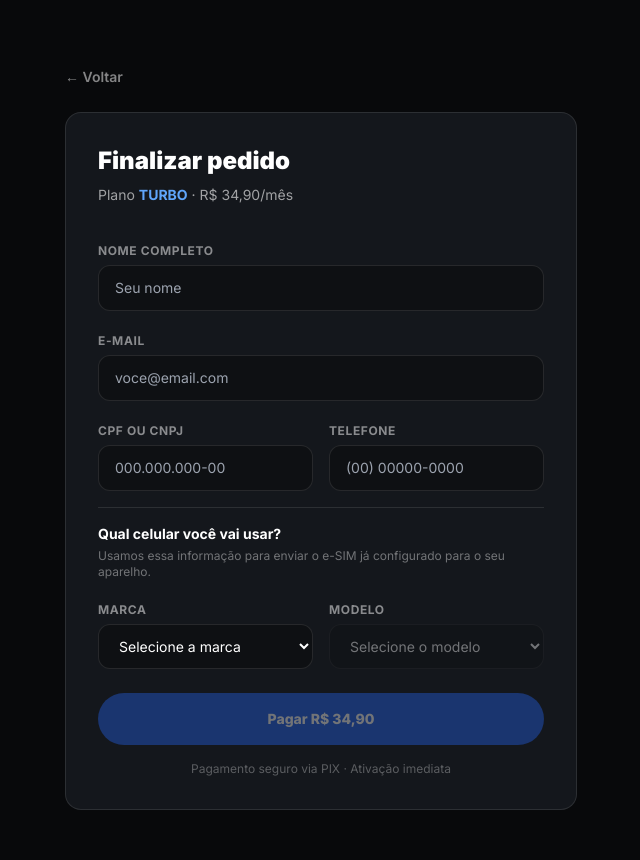
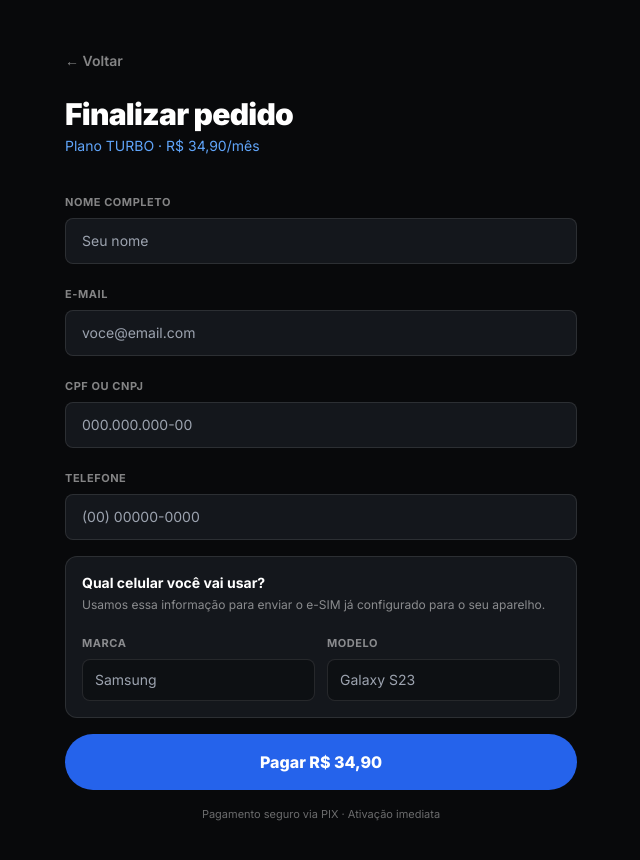
Before and after one commit to andressouzadematos-cloud/starlink-sem-antena, a Next.js app: page /checkout in a window 1280 px wide. Shown: the top 860 px of the page, without its empty margins (319-959 px from the left). Built offline with nearby package versions, Linux system fonts and the light colour scheme.

Commit message:
Update page.tsx

```diff
--- a/app/checkout/page.tsx
+++ b/app/checkout/page.tsx
@@ -1,8 +1,7 @@
 "use client";
 
 import { useState, useEffect, Suspense } from "react";
-import { useSearchParams } from "next/navigation";
-import Link from "next/link";
+import { useRouter, useSearchParams } from "next/navigation";
 
 const PLANOS: Record<string, { nome: string; valor: number }> = {
   start: { nome: "START", valor: 24.9 },
@@ -10,74 +9,24 @@ const PLANOS: Record<string, { nome: string; valor: number }> = {
   ilimitado: { nome: "ILIMITADO", valor: 49.9 },
 };
 
-const MARCAS = [
-  "Apple", "Samsung", "Motorola", "Xiaomi", "realme", "POCO", "Google", "OnePlus",
-  "Honor", "Huawei", "Oppo", "vivo", "Nokia", "Asus", "Sony", "LG",
-  "ZTE", "Infinix", "Tecno", "TCL", "Lenovo", "Meizu", "Nubia", "Nothing",
-  "Blackview", "Ulefone", "Doogee", "Oukitel", "Cubot", "Alcatel", "Positivo", "Multilaser",
-];
+declare global {
+  interface Window {
+    fbq?: (...args: unknown[]) => void;
+  }
+}
 
-const MODELOS: Record<string, string[]> = {
-  Apple: ["iPhone XR", "iPhone XS", "iPhone XS Max", "iPhone 11", "iPhone 11 Pro", "iPhone 12", "iPhone 12 Pro", "iPhone 13", "iPhone 13 Pro", "iPhone 14", "iPhone 14 Pro", "iPhone 15", "iPhone 15 Pro", "iPhone 16", "iPhone SE 2020", "iPhone SE 2022", "iPad Pro", "iPad Air", "iPad mini"],
-  Samsung: ["Galaxy S20", "Galaxy S21", "Galaxy S22", "Galaxy S23", "Galaxy S24", "Galaxy S25", "Galaxy Z Flip 4", "Galaxy Z Flip 5", "Galaxy Z Fold 4", "Galaxy Z Fold 5", "Galaxy Note 20", "Galaxy A54", "Galaxy A55", "Galaxy A35"],
-  Motorola: ["Edge 30", "Edge 40", "Edge 40 Neo", "Edge 50", "Edge 50 Pro", "Edge 50 Ultra", "Razr 40", "Razr 40 Ultra", "Razr 50", "Razr 50 Ultra", "Moto G54 5G", "Moto G84 5G"],
-  Xiaomi: ["Xiaomi 13", "Xiaomi 14", "Xiaomi 14T", "Xiaomi 14T Pro", "Xiaomi 15", "Redmi Note 13 Pro 5G", "Redmi Note 14 Pro 5G", "Redmi 13C"],
-  realme: ["realme 11 Pro", "realme 12 Pro", "realme 12 Pro+", "realme GT 5", "realme GT 6", "realme C67 5G"],
-  POCO: ["POCO X5 Pro", "POCO X6", "POCO X6 Pro", "POCO F5", "POCO F6", "POCO F6 Pro"],
-  Google: ["Pixel 5", "Pixel 6", "Pixel 6 Pro", "Pixel 7", "Pixel 7 Pro", "Pixel 8", "Pixel 8 Pro", "Pixel 9", "Pixel 9 Pro", "Pixel Fold"],
-  OnePlus: ["OnePlus 9", "OnePlus 10 Pro", "OnePlus 11", "OnePlus 12", "OnePlus 12R", "OnePlus Nord 3", "OnePlus Nord 4"],
-  Honor: ["Honor Magic 5", "Honor Magic 6", "Honor 90", "Honor 200", "Honor 200 Pro"],
-  Huawei: ["Huawei P40", "Huawei P50", "Huawei P60", "Huawei Mate 40", "Huawei Mate 50"],
-  Oppo: ["Oppo Find X3", "Oppo Find X5", "Oppo Find X8", "Oppo Reno 8", "Oppo Reno 10", "Oppo Reno 12"],
-  vivo: ["vivo X80", "vivo X90", "vivo X100", "vivo V29", "vivo V30"],
-  Nokia: ["Nokia X30", "Nokia G60", "Nokia XR21"],
-  Asus: ["Zenfone 9", "Zenfone 10", "Zenfone 11 Ultra", "ROG Phone 6", "ROG Phone 7", "ROG Phone 8"],
-  Sony: ["Xperia 1 IV", "Xperia 1 V", "Xperia 1 VI", "Xperia 5 IV", "Xperia 5 V"],
-  LG: ["LG Velvet", "LG V60 ThinQ"],
-  ZTE: ["ZTE Axon 40 Ultra", "ZTE Axon 50", "ZTE Blade V50"],
-  Infinix: ["Infinix Note 30", "Infinix Note 40 Pro", "Infinix Zero 30"],
-  Tecno: ["Tecno Camon 20", "Tecno Camon 30", "Tecno Phantom V Fold"],
-  TCL: ["TCL 40 SE", "TCL 50 Pro NxtPaper"],
-  Lenovo: ["Legion Y70", "Legion Duel 2"],
-  Meizu: ["Meizu 20", "Meizu 21"],
-  Nubia: ["Nubia Z50", "Nubia Z60 Ultra", "Red Magic 8 Pro", "Red Magic 9 Pro"],
-  Nothing: ["Nothing Phone (1)", "Nothing Phone (2)", "Nothing Phone (2a)", "Nothing Phone (3a)"],
-  Blackview: ["Blackview A200 Pro", "Blackview BL9000"],
-  Ulefone: ["Ulefone Armor 24", "Ulefone Power Armor 18T"],
-  Doogee: ["Doogee V30", "Doogee S110"],
-  Oukitel: ["Oukitel WP30 Pro", "Oukitel WP21"],
-  Cubot: ["Cubot KingKong 9", "Cubot X70"],
-  Alcatel: ["Alcatel 1B", "Alcatel 1S 2021"],
-  Positivo: ["Positivo Q20", "Positivo Twist 6"],
-  Multilaser: ["Multilaser G Max 2", "Multilaser H 5G"],
+type RespostaPix = {
+  txId: string;
+  qrCode: string;
+  qrCodeTexto: string;
+  valor: number;
+  plano: string;
 };
 
-function formatarDoc(v: string) {
-  const d = v.replace(/\D/g, "").slice(0, 14);
-  if (d.length <= 11) {
-    return d
-      .replace(/(\d{3})(\d)/, "$1.$2")
-      .replace(/(\d{3})(\d)/, "$1.$2")
-      .replace(/(\d{3})(\d{1,2})$/, "$1-$2");
-  }
-  return d
-    .replace(/(\d{2})(\d)/, "$1.$2")
-    .replace(/(\d{3})(\d)/, "$1.$2")
-    .replace(/(\d{3})(\d)/, "$1/$2")
-    .replace(/(\d{4})(\d{1,2})$/, "$1-$2");
-}
-
-function formatarTel(v: string) {
-  const t = v.replace(/\D/g, "").slice(0, 11);
-  if (t.length <= 10) {
-    return t.replace(/(\d{2})(\d)/, "($1) $2").replace(/(\d{4})(\d{1,4})$/, "$1-$2");
-  }
-  return t.replace(/(\d{2})(\d)/, "($1) $2").replace(/(\d{5})(\d{1,4})$/, "$1-$2");
-}
-
 function CheckoutConteudo() {
-  const params = useSearchParams();
-  const planoId = (params.get("plano") || "turbo").toLowerCase();
+  const router = useRouter();
+  const searchParams = useSearchParams();
+  const planoId = (searchParams.get("plano") || "turbo").toLowerCase();
   const plano = PLANOS[planoId] || PLANOS.turbo;
 
   const [nome, setNome] = useState("");
@@ -89,52 +38,76 @@ function CheckoutConteudo() {
 
   const [carregando, setCarregando] = useState(false);
   const [erro, setErro] = useState("");
-  const [pix, setPix] = useState<{
-    txId: string;
-    qrCode: string;
-    qrCodeTexto: string;
-    valor: number;
-    plano: string;
-  } | null>(null);
+  const [pix, setPix] = useState<RespostaPix | null>(null);
   const [copiado, setCopiado] = useState(false);
-  const [status, setStatus] = useState("pending");
-
-  const modelosDisponiveis = marca ? MODELOS[marca] || [] : [];
-  const podePagar = nome && email && documento && telefone && marca && modelo && !carregando;
+  const [status, setStatus] = useState<string>("pending");
 
   useEffect(() => {
-    if (!pix) return;
-    if (status === "paid") return;
+    if (!pix?.txId) return;
 
     let ativo = true;
 
-    const intervalo = setInterval(async () => {
+    async function consultar() {
+      try {
+        const resposta = await fetch(`/api/status/${pix!.txId}`, { cache: "no-store" });
+        if (!resposta.ok) return;
+        const dados = await resposta.json();
         if (!ativo) return;
-      try {
-        const r = await fetch(`/api/status/${pix.txId}`, { cache: "no-store" });
-        const d = await r.json();
-        if (d.status) setStatus(d.status);
+
+        setStatus(dados.status);
+
+        if (dados.status === "paid") {
+          ativo = false;
+          setTimeout(() => {
+            router.push(`/obrigado?txid=${pix!.txId}`);
+          }, 1800);
+        }
       } catch {
-        // silencioso
+        // tenta de novo no próximo ciclo
       }
-    }, 5000);
+    }
+
+    consultar();
+    const intervalo = setInterval(consultar, 5000);
 
     return () => {
       ativo = false;
       clearInterval(intervalo);
     };
-  }, [pix, status]);
+  }, [pix, router]);
 
-  useEffect(() => {
-    if (status !== "paid") return;
-    const t = setTimeout(() => {
-      window.location.href = `/obrigado?tx=${pix?.txId ?? ""}`;
-    }, 1800);
-    return () => clearTimeout(t);
-  }, [status, pix]);
+  function formatarDocumento(valor: string) {
+    const nums = valor.replace(/\D/g, "").slice(0, 14);
+    if (nums.length <= 11) {
+      return nums
+        .replace(/(\d{3})(\d)/, "$1.$2")
+        .replace(/(\d{3})(\d)/, "$1.$2")
+        .replace(/(\d{3})(\d{1,2})$/, "$1-$2");
+    }
+    return nums
+      .replace(/(\d{2})(\d)/, "$1.$2")
+      .replace(/(\d{3})(\d)/, "$1.$2")
+      .replace(/(\d{3})(\d)/, "$1/$2")
+      .replace(/(\d{4})(\d{1,2})$/, "$1-$2");
+  }
 
-  async function pagar() {
+  function formatarTelefone(valor: string) {
+    const nums = valor.replace(/\D/g, "").slice(0, 11);
+    if (nums.length <= 10) {
+      return nums.replace(/(\d{2})(\d)/, "($1) $2").replace(/(\d{4})(\d{1,4})$/, "$1-$2");
+    }
+    return nums.replace(/(\d{2})(\d)/, "($1) $2").replace(/(\d{5})(\d{1,4})$/, "$1-$2");
+  }
+
+  async function pagar(e: React.FormEvent) {
+    e.preventDefault();
     setErro("");
+
+    if (!nome.trim() || !email.trim() || !documento.trim() || !telefone.trim()) {
+      setErro("Preencha todos os campos obrigatórios.");
+      return;
+    }
+
     setCarregando(true);
 
     try {
@@ -142,13 +115,13 @@ function CheckoutConteudo() {
         method: "POST",
         headers: { "content-type": "application/json" },
         body: JSON.stringify({
-          nome,
-          email,
+          nome: nome.trim(),
+          email: email.trim(),
           documento: documento.replace(/\D/g, ""),
           telefone: telefone.replace(/\D/g, ""),
           plano: planoId,
-          marca,
-          modelo,
+          marca: marca.trim(),
+          modelo: modelo.trim(),
         }),
       });
 
@@ -160,6 +133,14 @@ function CheckoutConteudo() {
       }
 
       setPix(dados);
+
+      if (typeof window !== "undefined" && window.fbq) {
+        window.fbq("track", "AddPaymentInfo", {
+          currency: "BRL",
+          value: dados.valor,
+          content_name: dados.plano,
+        });
+      }
     } catch {
       setErro("Falha de conexão. Tente novamente.");
     } finally {
@@ -168,7 +149,7 @@ function CheckoutConteudo() {
   }
 
   async function copiar() {
-    if (!pix) return;
+    if (!pix?.qrCodeTexto) return;
     try {
       await navigator.clipboard.writeText(pix.qrCodeTexto);
       setCopiado(true);
@@ -180,57 +161,46 @@ function CheckoutConteudo() {
 
   if (pix) {
     return (
-      <main className="min-h-screen bg-[#08090B] px-5 py-16 text-white">
+      <main className="min-h-screen bg-[#08090B] px-5 py-12 text-white">
         <div className="mx-auto max-w-lg">
           <div className="rounded-2xl border border-white/10 bg-[#14171C] p-8 text-center">
-            {status === "paid" ? (
-              <>
-                <div className="mx-auto flex h-16 w-16 items-center justify-center rounded-full bg-[#2563EB] text-3xl">
-                  ✓
-                </div>
-                <h1 className="mt-6 text-2xl font-black">Pagamento confirmado</h1>
-                <p className="mt-3 text-white/70">
-                  Seu e-SIM será enviado para <strong className="text-white">{email}</strong> em
-                  instantes.
-                </p>
-                <Link
-                  href="/"
-                  className="mt-8 inline-block rounded-full bg-[#2563EB] px-8 py-3 text-sm font-bold hover:bg-[#1d4ed8]"
-                >
-                  Voltar ao site
-                </Link>
-              </>
-            ) : (
-              <>
             <h1 className="text-2xl font-black">Pague com PIX</h1>
             <p className="mt-2 text-sm text-white/60">
               Plano {pix.plano} · R$ {pix.valor.toFixed(2).replace(".", ",")}
             </p>
 
-                <div className="mx-auto mt-8 w-fit rounded-xl bg-white p-3">
-                  <img src={pix.qrCode} alt="QR Code PIX" className="h-56 w-56" />
+            <div className="mx-auto mt-6 w-fit rounded-xl bg-white p-3">
+              <img
+                src={pix.qrCode}
+                alt="QR Code do PIX"
+                className="h-56 w-56 object-contain"
+              />
             </div>
 
-                <p className="mt-6 text-xs font-semibold uppercase tracking-wider text-white/40">
+            <p className="mt-6 text-xs font-bold uppercase tracking-wider text-white/50">
               Ou copie o código
             </p>
-                <div className="mt-2 break-all rounded-xl border border-white/10 bg-[#0E1013] p-4 text-xs text-white/60">
-                  {pix.qrCodeTexto.slice(0, 120)}...
+            <div className="mt-2 break-all rounded-lg border border-white/10 bg-black/40 p-3 text-[11px] leading-relaxed text-white/70">
+              {pix.qrCodeTexto}
             </div>
 
             <button
               onClick={copiar}
-                  className="mt-4 w-full rounded-full bg-[#2563EB] py-4 text-sm font-extrabold hover:bg-[#1d4ed8]"
+              className="mt-4 w-full rounded-full bg-[#2563EB] py-3.5 text-sm font-extrabold transition-transform duration-300 hover:scale-105"
             >
-                  {copiado ? "Copiado!" : "Copiar código PIX"}
+              {copiado ? "Código copiado" : "Copiar código PIX"}
             </button>
 
-                <p className="mt-6 flex items-center justify-center gap-2 text-xs text-white/40">
-                  <span className="inline-block h-2 w-2 animate-pulse rounded-full bg-[#2563EB]" />
-                  Aguardando pagamento...
+            <div className="mt-6 flex items-center justify-center gap-2 text-sm text-white/60">
+              <span className="h-2 w-2 animate-pulse rounded-full bg-yellow-400" />
+              {status === "paid"
+                ? "Pagamento confirmado. Redirecionando..."
+                : "Aguardando pagamento"}
+            </div>
+
+            <p className="mt-4 text-[11px] text-white/40">
+              O QR Code expira em 30 minutos. Após o pagamento, a confirmação é automática.
             </p>
-              </>
-            )}
           </div>
         </div>
       </main>
@@ -238,146 +208,130 @@ function CheckoutConteudo() {
   }
 
   return (
-    <main className="min-h-screen bg-[#08090B] px-5 py-16 text-white">
+    <main className="min-h-screen bg-[#08090B] px-5 py-12 text-white">
       <div className="mx-auto max-w-lg">
-        <Link href="/" className="text-sm font-semibold text-white/50 hover:text-white">
+        <button
+          onClick={() => router.push("/")}
+          className="text-sm font-semibold text-white/50 transition-colors hover:text-white"
+        >
           ← Voltar
-        </Link>
+        </button>
 
-        <div className="mt-6 rounded-2xl border border-white/10 bg-[#14171C] p-8">
-          <h1 className="text-2xl font-black">Finalizar pedido</h1>
-          <p className="mt-2 text-sm text-white/60">
-            Plano <strong className="text-[#60A5FA]">{plano.nome}</strong> · R${" "}
-            {plano.valor.toFixed(2).replace(".", ",")}/mês
+        <h1 className="mt-6 text-3xl font-black tracking-tight">Finalizar pedido</h1>
+        <p className="mt-1 text-sm text-[#60A5FA]">
+          Plano {plano.nome} · R$ {plano.valor.toFixed(2).replace(".", ",")}/mês
         </p>
 
-          <div className="mt-8 space-y-4">
+        <form onSubmit={pagar} className="mt-8 space-y-4">
           <div>
-              <label className="text-xs font-bold uppercase tracking-wider text-white/50">
+            <label className="text-[11px] font-bold uppercase tracking-wider text-white/50">
               Nome completo
             </label>
             <input
               value={nome}
               onChange={(e) => setNome(e.target.value)}
-                className="mt-1 w-full rounded-xl border border-white/10 bg-[#0E1013] px-4 py-3 text-sm outline-none focus:border-[#2563EB]"
+              className="mt-1.5 w-full rounded-lg border border-white/10 bg-[#14171C] px-4 py-3 text-sm outline-none transition-colors focus:border-[#2563EB]"
               placeholder="Seu nome"
             />
           </div>
 
           <div>
-              <label className="text-xs font-bold uppercase tracking-wider text-white/50">
+            <label className="text-[11px] font-bold uppercase tracking-wider text-white/50">
               E-mail
             </label>
             <input
               type="email"
               value={email}
               onChange={(e) => setEmail(e.target.value)}
-                className="mt-1 w-full rounded-xl border border-white/10 bg-[#0E1013] px-4 py-3 text-sm outline-none focus:border-[#2563EB]"
+              className="mt-1.5 w-full rounded-lg border border-white/10 bg-[#14171C] px-4 py-3 text-sm outline-none transition-colors focus:border-[#2563EB]"
               placeholder="voce@email.com"
             />
           </div>
 
-            <div className="grid gap-4 sm:grid-cols-2">
           <div>
-                <label className="text-xs font-bold uppercase tracking-wider text-white/50">
+            <label className="text-[11px] font-bold uppercase tracking-wider text-white/50">
               CPF ou CNPJ
             </label>
             <input
               value={documento}
-                  onChange={(e) => setDocumento(formatarDoc(e.target.value))}
-                  className="mt-1 w-full rounded-xl border border-white/10 bg-[#0E1013] px-4 py-3 text-sm outline-none focus:border-[#2563EB]"
+              onChange={(e) => setDocumento(formatarDocumento(e.target.value))}
+              className="mt-1.5 w-full rounded-lg border border-white/10 bg-[#14171C] px-4 py-3 text-sm outline-none transition-colors focus:border-[#2563EB]"
               placeholder="000.000.000-00"
             />
           </div>
+
           <div>
-                <label className="text-xs font-bold uppercase tracking-wider text-white/50">
+            <label className="text-[11px] font-bold uppercase tracking-wider text-white/50">
               Telefone
             </label>
             <input
               value={telefone}
-                  onChange={(e) => setTelefone(formatarTel(e.target.value))}
-                  className="mt-1 w-full rounded-xl border border-white/10 bg-[#0E1013] px-4 py-3 text-sm outline-none focus:border-[#2563EB]"
+              onChange={(e) => setTelefone(formatarTelefone(e.target.value))}
+              className="mt-1.5 w-full rounded-lg border border-white/10 bg-[#14171C] px-4 py-3 text-sm outline-none transition-colors focus:border-[#2563EB]"
               placeholder="(00) 00000-0000"
             />
           </div>
-            </div>
 
-            <div className="border-t border-white/10 pt-4">
+          <div className="rounded-xl border border-white/10 bg-[#14171C] p-4">
             <p className="text-sm font-bold">Qual celular você vai usar?</p>
-              <p className="mt-1 text-xs text-white/40">
+            <p className="mt-1 text-xs text-white/50">
               Usamos essa informação para enviar o e-SIM já configurado para o seu aparelho.
             </p>
 
-              <div className="mt-4 grid gap-4 sm:grid-cols-2">
+            <div className="mt-4 grid grid-cols-2 gap-3">
               <div>
-                  <label className="text-xs font-bold uppercase tracking-wider text-white/50">
+                <label className="text-[11px] font-bold uppercase tracking-wider text-white/50">
                   Marca
                 </label>
-                  <select
+                <input
                   value={marca}
-                    onChange={(e) => {
-                      setMarca(e.target.value);
-                      setModelo("");
-                    }}
-                    className="mt-1 w-full rounded-xl border border-white/10 bg-[#0E1013] px-4 py-3 text-sm outline-none focus:border-[#2563EB]"
-                  >
-                    <option value="">Selecione a marca</option>
-                    {MARCAS.map((m) => (
-                      <option key={m} value={m}>
-                        {m}
-                      </option>
-                    ))}
-                  </select>
+                  onChange={(e) => setMarca(e.target.value)}
+                  className="mt-1.5 w-full rounded-lg border border-white/10 bg-black/30 px-3 py-2.5 text-sm outline-none transition-colors focus:border-[#2563EB]"
+                  placeholder="Samsung"
+                />
               </div>
-
               <div>
-                  <label className="text-xs font-bold uppercase tracking-wider text-white/50">
+                <label className="text-[11px] font-bold uppercase tracking-wider text-white/50">
                   Modelo
                 </label>
-                  <select
+                <input
                   value={modelo}
                   onChange={(e) => setModelo(e.target.value)}
-                    disabled={!marca}
-                    className="mt-1 w-full rounded-xl border border-white/10 bg-[#0E1013] px-4 py-3 text-sm outline-none focus:border-[#2563EB] disabled:opacity-40"
-                  >
-                    <option value="">Selecione o modelo</option>
-                    {modelosDisponiveis.map((m) => (
-                      <option key={m} value={m}>
-                        {m}
-                      </option>
-                    ))}
-                  </select>
-                </div>
+                  className="mt-1.5 w-full rounded-lg border border-white/10 bg-black/30 px-3 py-2.5 text-sm outline-none transition-colors focus:border-[#2563EB]"
+                  placeholder="Galaxy S23"
+                />
               </div>
             </div>
           </div>
 
           {erro && (
-            <p className="mt-4 rounded-xl border border-red-500/30 bg-red-500/10 px-4 py-3 text-sm text-red-300">
+            <p className="rounded-lg border border-red-500/30 bg-red-500/10 px-4 py-3 text-sm text-red-300">
               {erro}
             </p>
           )}
 
           <button
-            onClick={pagar}
-            disabled={!podePagar}
-            className="mt-6 w-full rounded-full bg-[#2563EB] py-4 text-sm font-extrabold transition hover:bg-[#1d4ed8] disabled:cursor-not-allowed disabled:opacity-40"
+            type="submit"
+            disabled={carregando}
+            className="w-full rounded-full bg-[#2563EB] py-4 text-base font-extrabold transition-transform duration-300 hover:scale-105 disabled:cursor-not-allowed disabled:opacity-60"
           >
-            {carregando ? "Gerando PIX..." : `Pagar R$ ${plano.valor.toFixed(2).replace(".", ",")}`}
+            {carregando
+              ? "Gerando PIX..."
+              : `Pagar R$ ${plano.valor.toFixed(2).replace(".", ",")}`}
           </button>
 
-          <p className="mt-4 text-center text-xs text-white/30">
+          <p className="text-center text-[11px] text-white/40">
             Pagamento seguro via PIX · Ativação imediata
           </p>
-        </div>
+        </form>
       </div>
     </main>
   );
 }
 
-export default function CheckoutPage() {
+export default function Checkout() {
   return (
-    <Suspense fallback={<main className="min-h-screen bg-[#08090B]" />}>
+    <Suspense fallback={<div className="min-h-screen bg-[#08090B]" />}>
       <CheckoutConteudo />
     </Suspense>
   );
```
Lines whose indentation alone changed are shown as unchanged.
